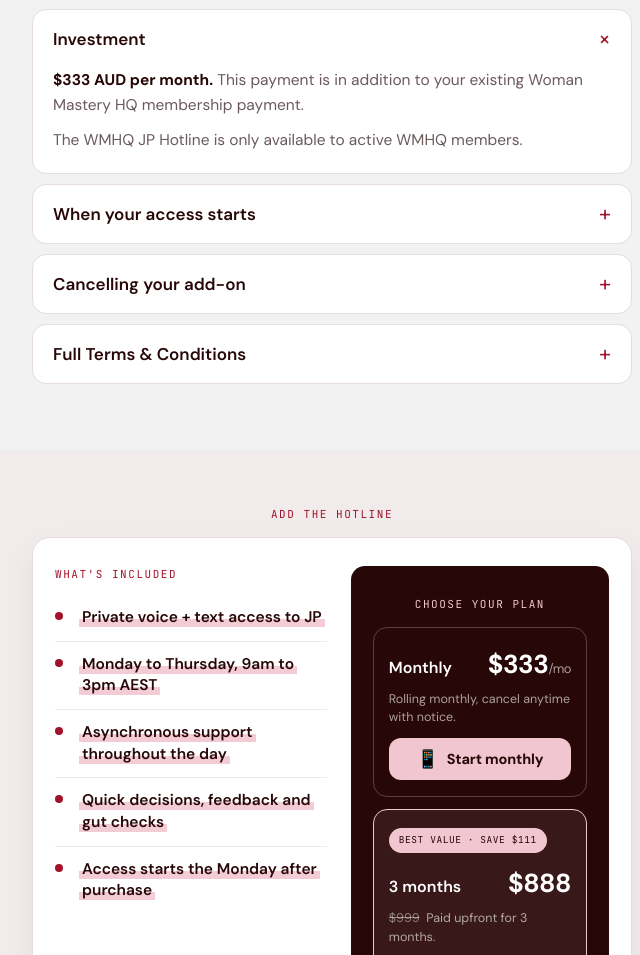
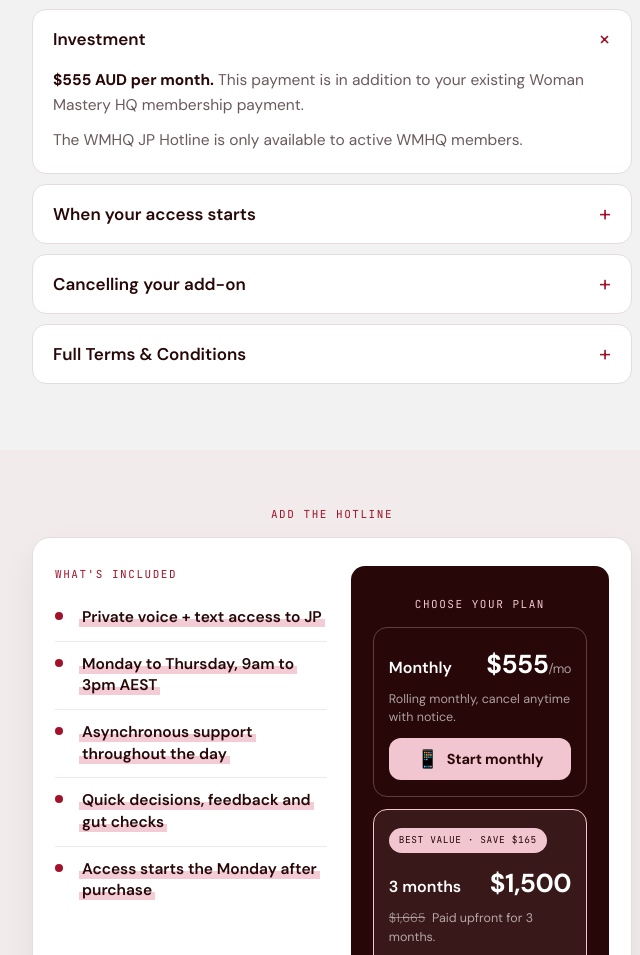
Before and after one commit to jessicapinili/WMHQ-JULY-2026-Sales-Page, a plain HTML site: page jp-hotline-access/index.html in a window 1280 px wide. Shown: the part 3001-3956 px from the top of the page, 308-948 px from the left. Drawn offline with Linux system fonts and the light colour scheme.

Commit message:
price change

```diff
--- a/jp-hotline-access/index.html
+++ b/jp-hotline-access/index.html
@@ -340,7 +340,7 @@
     <div class="acc open">
       <button class="acc-head" type="button" aria-expanded="true">Investment<em>+</em></button>
       <div class="acc-body">
-        <p><strong style="color:var(--ink)">$333 AUD per month.</strong> This payment is in addition to your existing Woman Mastery HQ membership payment.</p>
+        <p><strong style="color:var(--ink)">$555 AUD per month.</strong> This payment is in addition to your existing Woman Mastery HQ membership payment.</p>
         <p>The WMHQ JP Hotline is only available to active WMHQ members.</p>
       </div>
     </div>
@@ -370,7 +370,7 @@
         <p>If your Woman Mastery HQ membership ends, is cancelled, suspended or otherwise becomes inactive, your eligibility to access the WMHQ JP Hotline will also end.</p>
 
         <strong style="color:var(--ink);display:block;margin:16px 0 4px;font-size:15px;">2. Investment &amp; Billing</strong>
-        <p>The WMHQ JP Hotline is charged at <strong style="color:var(--ink)">$333 AUD per month</strong> on a recurring subscription basis. Your payment will automatically renew each month using the payment method provided at checkout unless valid cancellation notice has been received in accordance with these terms.</p>
+        <p>The WMHQ JP Hotline is charged at <strong style="color:var(--ink)">$555 AUD per month</strong> on a recurring subscription basis. Your payment will automatically renew each month using the payment method provided at checkout unless valid cancellation notice has been received in accordance with these terms.</p>
         <p>The Hotline payment does not replace, reduce or alter any payments or contractual obligations attached to your existing Woman Mastery HQ membership.</p>
 
         <strong style="color:var(--ink);display:block;margin:16px 0 4px;font-size:15px;">3. Start Date</strong>
@@ -457,14 +457,14 @@
           <span class="mono co-lbl">Choose your plan</span>
           <div class="plans">
             <div class="plan">
-              <div class="plan-top"><b>Monthly</b><span class="p">$333<em>/mo</em></span></div>
+              <div class="plan-top"><b>Monthly</b><span class="p">$555<em>/mo</em></span></div>
               <p class="pnote">Rolling monthly, cancel anytime with notice.</p>
               <a class="btn pink" href="https://www.jessicapinili.com/offers/K3rBNDQu" target="_blank" rel="noopener"><span class="em">📱</span><span>Start monthly</span></a>
             </div>
             <div class="plan best">
-              <span class="badge">Best value · Save $111</span>
-              <div class="plan-top"><b>3 months</b><span class="p">$888</span></div>
-              <p class="pnote"><s>$999</s> &nbsp;Paid upfront for 3 months.</p>
+              <span class="badge">Best value · Save $165</span>
+              <div class="plan-top"><b>3 months</b><span class="p">$1,500</span></div>
+              <p class="pnote"><s>$1,665</s> &nbsp;Paid upfront for 3 months.</p>
               <a class="btn pink" href="https://www.jessicapinili.com/offers/K3rBNDQu" target="_blank" rel="noopener"><span class="em">📱</span><span>Get 3 months</span></a>
             </div>
           </div>
```
